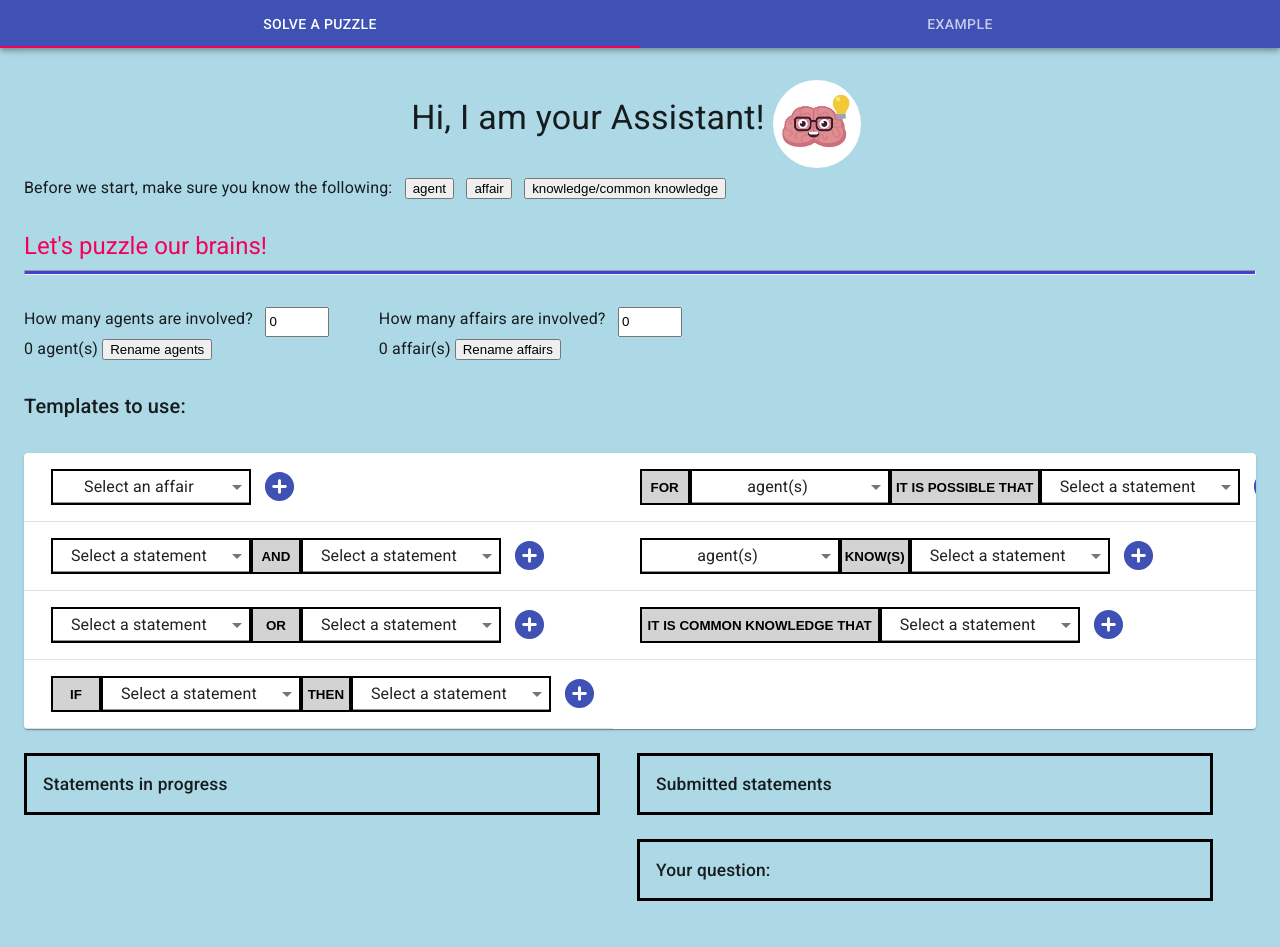
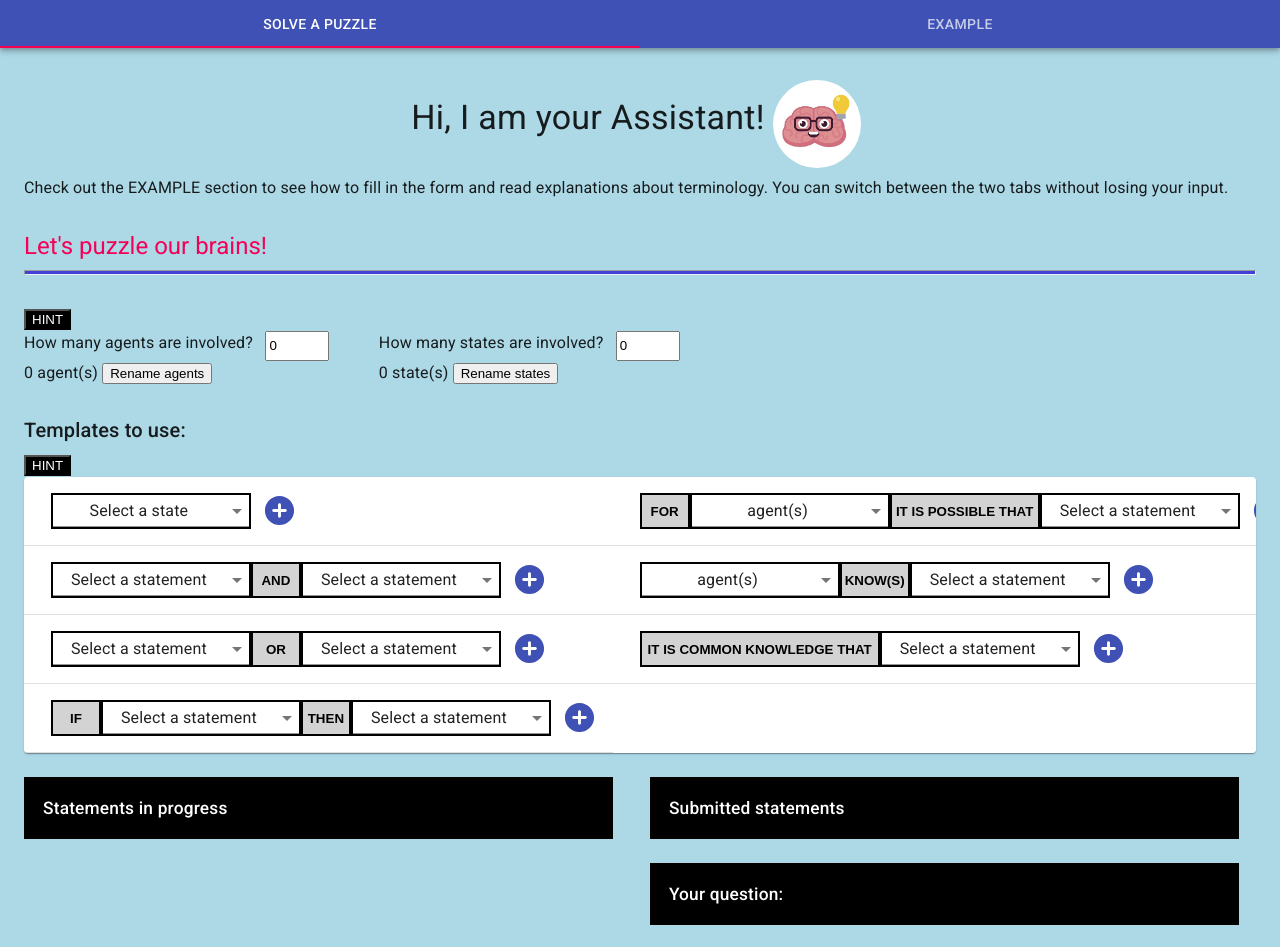
Before and after one commit to RositsaKirova/deluifrontend, a React (Create React App) app: page / in a window 1280 px wide. Shown: the top 947 px of the page. Before the commit the page ends 925 px from the top, so only its background shows below. Built offline with nearby package versions, Linux system fonts and the light colour scheme.

Commit message:
UI with Redux fully working

```diff
--- a/src/App.js
+++ b/src/App.js
@@ -15,6 +15,7 @@ import './App.css';
 import Term from "./components/Term";
 import TabPanel from "./components/TabPanel";
 import PuzzleBuilder from "./components/PuzzleBuilder";
+import {Button} from "@material-ui/core";
 
 
 const useStyles = makeStyles((theme) => ({
@@ -66,17 +67,10 @@ function App() {
               <Avatar alt="Assistant" src={assistant} className={classes.large}/>
             </div>
           </header>
-            <div className='rowC'>
-            <Typography variant="body1" gutterBottom>
-              Before we start, make sure you know the following:<span>&nbsp;&nbsp;&nbsp;</span>
-            </Typography>
-            <Term title="agent" explanation="An agent is a subject who has a certain perspective on the situation in the puzzle - often a person."/>
-              <span>&nbsp;&nbsp;&nbsp;</span>
-            <Term title="affair" explanation="An affair is a state which can be true or false - the main facts in the puzzle."/>
-              <span>&nbsp;&nbsp;&nbsp;</span>
-              <Term title="knowledge/common knowledge" explanation="Knowledge is when an agent is aware of piece of information by his own.
-              Common knowledge is when all agents are aware that all agents in the puzzle know something. "/>
-            </div>
+          <Typography variant="body1" gutterBottom>
+            Check out the EXAMPLE section to see how to fill in the form and read explanations about terminology.
+            You can switch between the two tabs without losing your input.
+          </Typography>
           <br/>
           <Typography variant="h5" color="secondary" gutterBottom>
             Let's puzzle our brains!
--- a/src/components/PuzzleBuilder.js
+++ b/src/components/PuzzleBuilder.js
@@ -17,7 +17,9 @@ import MuiAlert from '@material-ui/lab/Alert';
 import '../App.css';
 import {withStyles} from '@material-ui/core/styles';
 import Switch from '@material-ui/core/Switch';
+import Term from "./Term";
 import {
+    Button,
     Grid,
     Paper,
     Popover,
@@ -31,6 +33,7 @@ import {
 import DeleteForeverOutlinedIcon from '@material-ui/icons/DeleteForeverOutlined';
 import AssignmentTurnedInTwoToneIcon from '@material-ui/icons/AssignmentTurnedInTwoTone';
 import HelpIcon from '@material-ui/icons/Help';
+import TabPanel from "./TabPanel";
 
 const mapDispatchToProps = (dispatch) => {
     return bindActionCreators({
@@ -49,7 +52,8 @@ const mapStateToProps = (state) => {
         encoded: state.encoded,
         truthValues: state.truthValues,
         submitted: state.submitted,
-        question: state.question
+        question: state.question,
+        indexQuestion: state.statements.indexOf(state.question[0])
     }
 }
 
@@ -97,6 +101,8 @@ class PuzzleBuilder extends React.Component {
         this.state = {
             alreadyAdded: false,
             sameBothSides: false,
+            noSStatements: false,
+            noQ: false,
             anchorEl: null,
             anchorEl2: null,
             anchorEl3: null,
@@ -127,7 +133,6 @@ class PuzzleBuilder extends React.Component {
             comb = "false" + comb;
         }
         this.props.changeTruthValue([index, comb, combEncoded, event]);
-        console.log("tv: " + this.props.truthValues);
     }
 
     alreadyAddedHandler = () => {
@@ -142,10 +147,24 @@ class PuzzleBuilder extends React.Component {
         })
     }
 
+    noSubmittedStatements = () => {
+        this.setState({
+            noSStatements: true
+        })
+    }
+
+    noQuestion = () => {
+        this.setState({
+            noQ: true
+        })
+    }
+
     handleClose() {
         this.setState({
             alreadyAdded: false,
-            sameBothSides: false
+            sameBothSides: false,
+            noSStatements: false,
+            noQ: false
         })
     }
 
@@ -248,16 +267,27 @@ class PuzzleBuilder extends React.Component {
         this.props.removeQuestion();
     }
 
+    submit = () =>{
+        if(!(this.props.submitted.length > 0)){
+            this.noSubmittedStatements();
+        } else if(!(this.props.question.length > 0)){
+            this.noQuestion();
+        } else{
+            alert("Your submitted statement(s) and question were successfully sent to a prover.");
+        }
+    };
+
     render() {
         const { classes } = this.props;
         return (
             <div>
+                <Term title="HINT" explanation="You must answer the questions to proceed further."/>
                 <div className='rowC'>
-                <KeyInfo info={"agent"} /><span>&nbsp;&nbsp;&nbsp;&nbsp;&nbsp;&nbsp;&nbsp;&nbsp;&nbsp;&nbsp;&nbsp;&nbsp;</span><KeyInfo info={"affair"} />
+                <KeyInfo info={"agent"} /><span>&nbsp;&nbsp;&nbsp;&nbsp;&nbsp;&nbsp;&nbsp;&nbsp;&nbsp;&nbsp;&nbsp;&nbsp;</span><KeyInfo info={"state"} />
                 </div>
                 <br/>
                 <Typography variant="h6" gutterBottom>Templates to use:</Typography>
-                <br/>
+                <Term title="HINT" explanation="You must first add some states."/>
                 <TableContainer component={Paper}>
                     <Table className={classes.table} aria-label="simple table">
                         <TableBody>
@@ -287,10 +317,10 @@ class PuzzleBuilder extends React.Component {
                     <Alert onClose={this.handleClose} severity="warning">You need to select different combinations on the different sides!</Alert>
                 </Snackbar>
                 <div className='rowC'>
-                    <Table className="float-left" style={{ width: "45vw", border: "3px solid rgb(0, 0, 0)"}} aria-label="simple table">
-                        <TableHead>
+                    <Table className="float-left" style={{ width: "46vw", border: "3px solid rgb(0, 0, 0)"}} aria-label="simple table">
+                        <TableHead className={classes.head}>
                             <TableRow>
-                                <TableCell className={classes.cellFontSize}>Statements in progress</TableCell>
+                                <TableCell className={classes.cellHeadFontSize}>Statements in progress</TableCell>
                             </TableRow>
                         </TableHead>
                         <TableBody>
@@ -308,7 +338,9 @@ class PuzzleBuilder extends React.Component {
                                     </Grid><Grid item>True</Grid>
                                 </Grid>
                             </Typography>}<span>&nbsp;&nbsp;&nbsp;&nbsp;&nbsp;&nbsp;</span><AssignmentTurnedInTwoToneIcon
-                                fontSize="large" color="primary"
+                                fontSize="large"
+                                color="primary"
+                                className= {(index === this.props.indexQuestion) ? classes.hidden : null}
                                 aria-owns={this.state.open ? 'mouse-over-popover' : undefined} aria-haspopup="true"
                                 onMouseEnter={e => this.handlePopoverOpen(1, e)}
                                 onMouseLeave={() => this.handlePopoverClose(1)}
@@ -333,7 +365,7 @@ class PuzzleBuilder extends React.Component {
                                     onClose={() => this.handlePopoverClose(1)}
                                     disableRestoreFocus
                                 >
-                                    <Typography>Click if statement is ready for submission.</Typography>
+                                    <Typography>Submit statement.</Typography>
                                 </Popover>
                             <span>&nbsp;&nbsp;&nbsp;</span><DeleteForeverOutlinedIcon
                             fontSize="large"
@@ -362,12 +394,13 @@ class PuzzleBuilder extends React.Component {
                                     onClose={() => this.handlePopoverClose(2)}
                                     disableRestoreFocus
                                 >
-                                    <Typography>Click if you want to remove this statement.</Typography>
+                                    <Typography>Remove statement.</Typography>
                                 </Popover>
                                     <span>&nbsp;&nbsp;&nbsp;</span><HelpIcon
                                         fontSize="large"
                                         color="primary"
-                                        className= {(this.props.question && this.props.question.length) ? classes.hidden : null}
+                                        className= {((this.props.question && this.props.question.length) || this.props.submitted.indexOf(item) !== -1)
+                                             ? classes.hidden : null}
                                         aria-owns={this.state.open5 ? 'mouse-over-popover' : undefined}
                                         aria-haspopup="true"
                                         onMouseEnter={e => this.handlePopoverOpen(5, e)}
@@ -392,7 +425,7 @@ class PuzzleBuilder extends React.Component {
                                         onClose={() => this.handlePopoverClose(5)}
                                         disableRestoreFocus
                                     >
-                                        <Typography>Click if this is the statement which validity you want to check.</Typography>
+                                        <Typography>Check statement.</Typography>
                                     </Popover>
                                 </div>
                             </TableCell>
@@ -402,10 +435,10 @@ class PuzzleBuilder extends React.Component {
                     </Table>
                     <span>&nbsp;&nbsp;&nbsp;&nbsp;&nbsp;&nbsp;&nbsp;&nbsp;&nbsp;</span>
                     <div className="float-right">
-                    <Table style={{ width: "45vw", border: "3px solid rgb(0, 0, 0)"}} aria-label="simple table">
-                        <TableHead >
+                    <Table style={{ width: "46vw", border: "3px solid rgb(0, 0, 0)"}} aria-label="simple table">
+                        <TableHead className={classes.head}>
                             <TableRow >
-                                <TableCell className={classes.cellFontSize}>Submitted statements</TableCell>
+                                <TableCell className={classes.cellHeadFontSize}>Submitted statements</TableCell>
                             </TableRow>
                         </TableHead>
                         <TableBody>
@@ -439,7 +472,7 @@ class PuzzleBuilder extends React.Component {
                                             onClose={() => this.handlePopoverClose(3)}
                                             disableRestoreFocus
                                         >
-                                            <Typography>Click if you want to remove this statement.</Typography>
+                                            <Typography>Remove statement.</Typography>
                                         </Popover>
                                     </TableCell>
                                 </TableRow>
@@ -447,10 +480,10 @@ class PuzzleBuilder extends React.Component {
                         </TableBody>
                     </Table>
                     <span>&nbsp;&nbsp;&nbsp;&nbsp;&nbsp;&nbsp;&nbsp;&nbsp;&nbsp;</span>
-                    <Table className="float-right" style={{ width: "45vw", border: "3px solid rgb(0, 0, 0)"}} aria-label="simple table">
-                        <TableHead >
+                    <Table className="float-right" style={{ width: "46vw", border: "3px solid rgb(0, 0, 0)"}} aria-label="simple table">
+                        <TableHead className={classes.head}>
                             <TableRow >
-                                <TableCell className={classes.cellFontSize}>Your question:</TableCell>
+                                <TableCell className={classes.cellHeadFontSize}>Your question:</TableCell>
                             </TableRow>
                         </TableHead>
                         <TableBody>
@@ -484,7 +517,7 @@ class PuzzleBuilder extends React.Component {
                                             onClose={() => this.handlePopoverClose(4)}
                                             disableRestoreFocus
                                         >
-                                            <Typography>Click if you want to remove this question.</Typography>
+                                            <Typography>Remove question.</Typography>
                                         </Popover>
                                     </TableCell>
                                 </TableRow>
@@ -493,6 +526,16 @@ class PuzzleBuilder extends React.Component {
                     </Table>
                     </div>
                 </div>
+                <br/><div className="rowC">
+                <Term title="HINT" explanation="Once you click the Send button, your submitted statements and question will be sent to a prover.
+           It will check whether the question statement is true taking into account the submitted statements."/><span>&nbsp;&nbsp;&nbsp;</span>
+                <Button variant="contained" color="primary" onClick={this.submit}>Send</Button></div>
+                <Snackbar open={this.state.noSStatements} autoHideDuration={3000} onClose={this.handleClose}>
+                    <Alert onClose={this.handleClose} severity="error">You must have at least one submitted statement to send!</Alert>
+                </Snackbar>
+                <Snackbar open={this.state.noQ} autoHideDuration={3000} onClose={this.handleClose}>
+                    <Alert onClose={this.handleClose} severity="error">You must have a question to send!</Alert>
+                </Snackbar>
             </div>
         )
     }
--- a/src/components/Term.js
+++ b/src/components/Term.js
@@ -19,6 +19,10 @@ const useStyles = makeStyles((theme) => ({
         padding: theme.spacing(1),
         backgroundColor: theme.palette.background.paper,
     },
+    b: {
+        backgroundColor: theme.palette.common.black,
+        color: theme.palette.common.white
+    }
 }));
 
 export default function ClickAway(props) {
@@ -36,7 +40,7 @@ export default function ClickAway(props) {
     return (
         <ClickAwayListener onClickAway={handleClickAway}>
             <div className={classes.root}>
-                <button type="button" onClick={handleClick}>
+                <button type="button" className={classes.b} onClick={handleClick}>
                     {props.title}
                 </button>
                 {open ? (
--- a/src/components/stylesComponents.js
+++ b/src/components/stylesComponents.js
@@ -13,6 +13,13 @@ const styles = theme => ({
     },
     table: {
         width: '90vw',
+    },
+    head: {
+        backgroundColor: theme.palette.common.black
+    },
+    cellHeadFontSize: {
+        fontSize: '13pt',
+        color: theme.palette.common.white
     },
     cellFontSize: {
         fontSize: '13pt'
--- a/src/components/templates/AddAffair.js
+++ b/src/components/templates/AddAffair.js
@@ -36,15 +36,15 @@ class AddAffair extends React.Component {
     };
 
     addAffair() {
-        if (!(this.props.affair === "Select an affair")) {
+        if (!(this.props.affair === "Select a state")) {
             console.log("enc: " + this.props.statements);
             let newAffairEncoded = 'a' + this.props.affair;
-            let cE = "true: affair(" + this.props.affairs[this.props.affair - 1] + ")";
-            let cE2 = "false: affair(" + this.props.affairs[this.props.affair - 1] + ")";
+            let cE = "true: state(" + this.props.affairs[this.props.affair - 1] + ")";
+            let cE2 = "false: state(" + this.props.affairs[this.props.affair - 1] + ")";
             if (this.props.statements.indexOf(cE) === -1 && this.props.statements.indexOf(cE2) === -1) {
                 console.log("encInProcess: " + this.props.statements);
                 this.props.addStatement([cE, newAffairEncoded]);
-                this.props.changeAffair("Select an affair");
+                this.props.changeAffair("Select a state");
             } else {
                 this.props.setAlreadyAddedHandler();
             }
@@ -61,7 +61,7 @@ class AddAffair extends React.Component {
                     onChange={e => this.handleAffairChange(e.target.value)}
                     className={classes.select}
                 >
-                    <option value="Select an affair" disabled>Select an affair</option>
+                    <option value="Select a state" disabled>Select a state</option>
                     {this.props.affairs.map((item, index) => (
                         <option value={index + 1}>{item}</option>))}
                 </Select>
--- a/src/reducers/index.js
+++ b/src/reducers/index.js
@@ -15,7 +15,7 @@ const initialState = {
     questionEncoded: '',
     agent: ["agent(s)"],
     agent2: ["agent(s)"],
-    affair: "Select an affair",
+    affair: "Select a state",
     leftAnd: "Select a statement",
     rightAnd: "Select a statement",
     leftOr: "Select a statement",
@@ -55,7 +55,7 @@ function rootReducer(state = initialState, action) {
                 element = 'a';
                 stop = state.affairs.slice();
                 if(number < affairNumber){
-                    affairNumber = "Select an affair";
+                    affairNumber = "Select a state";
                 }
             }
 
@@ -249,15 +249,15 @@ function rootReducer(state = initialState, action) {
                 nameBefore = elements[index];
 
                 for (let i = 0; i < combInProcess.length; i++) {
-                    while(combInProcess[i].includes('affair(' + nameBefore + ")")){
-                        let newString = combInProcess[i].replace("affair(" + nameBefore + ")", "affair(" + nameAfter + ")");
+                    while(combInProcess[i].includes('state(' + nameBefore + ")")){
+                        let newString = combInProcess[i].replace("state(" + nameBefore + ")", "state(" + nameAfter + ")");
                         combInProcess[i] = newString;
                     }
                 }
 
                 for (let i = 0; i < combSubmitted.length; i++) {
-                    while(combSubmitted[i].includes('affair(' + nameBefore + ")")){
-                        let newString = combSubmitted[i].replace("affair(" + nameBefore + ")", "affair(" + nameAfter + ")");
+                    while(combSubmitted[i].includes('state(' + nameBefore + ")")){
+                        let newString = combSubmitted[i].replace("state(" + nameBefore + ")", "state(" + nameAfter + ")");
                         combSubmitted[i] = newString;
                     }
                 }
@@ -356,11 +356,11 @@ function rootReducer(state = initialState, action) {
         }
         case CHANGE_TRUTH_VALUE: {
             let index = action.payload[0];
-            let statements = state.statements;
+            let statements = state.statements.slice();
             statements[index] = action.payload[1];
-            let encoded = state.encoded;
+            let encoded = state.encoded.slice();
             encoded[index] = action.payload[2];
-            let truthValues = state.truthValues;
+            let truthValues = state.truthValues.slice();
             truthValues[index] = action.payload[3];
             return Object.assign({}, state, {
                 statements: statements,
```
Also changed, not shown: src/components/KeyInfo.js (+12 -13 lines), 1 other file (tests, documents, lock files or other folders).
